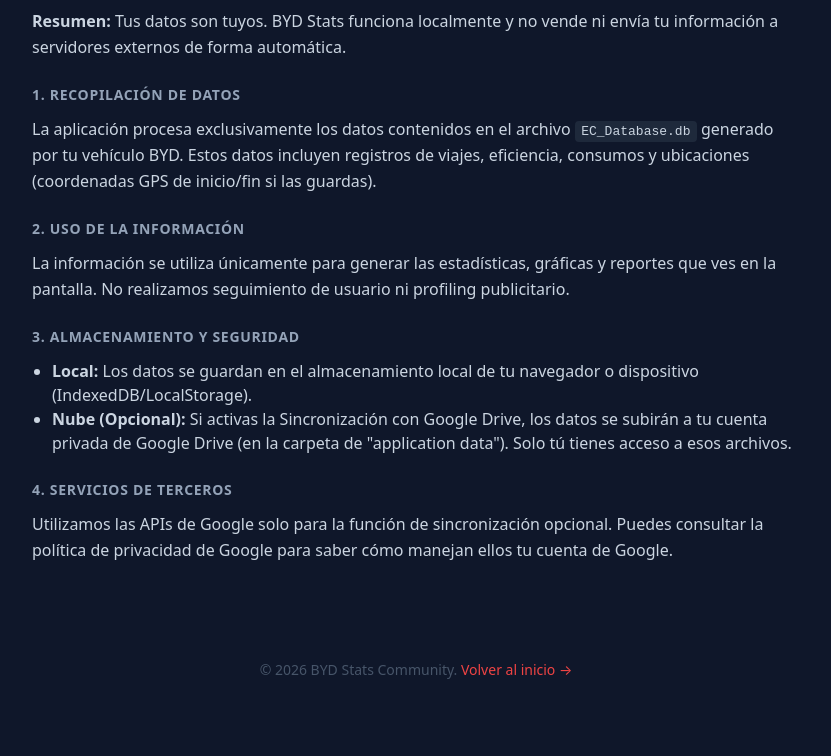
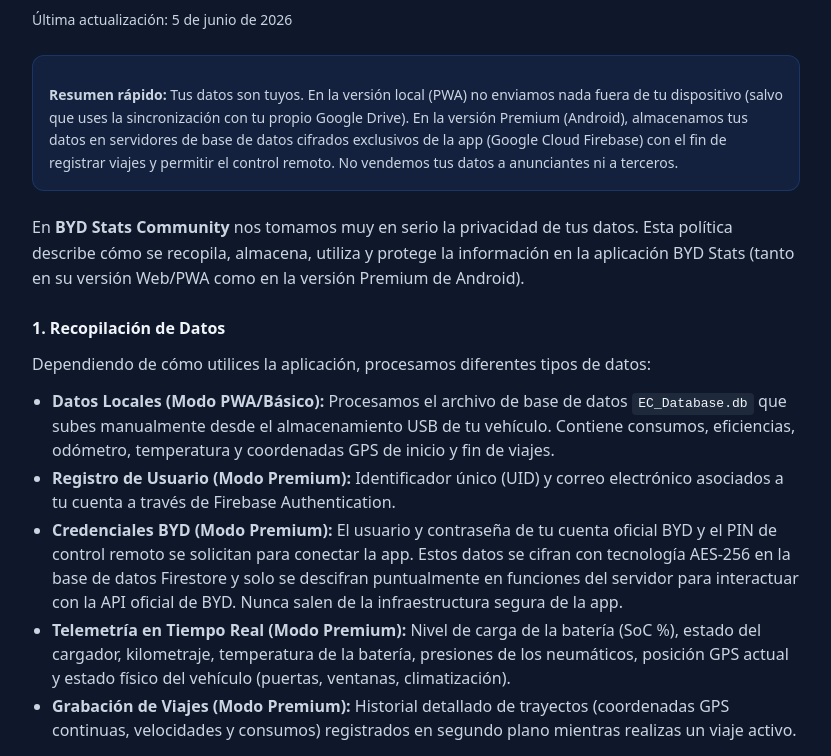
Before and after one commit to miguelpicado/LandingPage_BYDStats, a plain HTML site: page privacidad/index.html in a window 1280 px wide. Shown: the part 264-1020 px from the top of the page, without its empty margins (224-1055 px from the left). Drawn offline with nearby package versions, Linux system fonts and the light colour scheme.

Commit message:
docs: update privacy policy to reflect current stack and integrations

```diff
--- a/privacidad/index.html
+++ b/privacidad/index.html
@@ -21,12 +21,10 @@
         }
 
         .prose h4 {
-            font-size: 0.875rem;
+            font-size: 1rem;
             font-weight: 700;
-            text-transform: uppercase;
-            letter-spacing: 0.05em;
             margin-top: 1.5rem;
-            color: #94a3b8;
+            color: #f1f5f9;
         }
 
         .prose p {
@@ -42,11 +40,16 @@
             color: #cbd5e1;
         }
 
+        .prose li {
+            margin-top: 0.25rem;
+        }
+
         .prose code {
             background-color: #1e293b;
             padding: 0.2rem 0.4rem;
             border-radius: 0.25rem;
             font-family: monospace;
+            color: #f1f5f9;
         }
     </style>
 </head>
@@ -64,30 +67,60 @@
 
         <div class="prose">
             <h3>Política de Privacidad</h3>
-            <p><strong>Resumen:</strong> Tus datos son tuyos. BYD Stats funciona localmente y no vende ni envía tu
-                información a servidores externos de forma automática.</p>
+            <p class="text-sm text-slate-500">Última actualización: 5 de junio de 2026</p>
+
+            <div class="bg-blue-500/10 border border-blue-500/20 rounded-xl p-4 my-6">
+                <p class="text-sm text-blue-300"><strong>Resumen rápido:</strong> Tus datos son tuyos. En la versión local (PWA) no enviamos nada fuera de tu dispositivo (salvo que uses la sincronización con tu propio Google Drive). En la versión Premium (Android), almacenamos tus datos en servidores de base de datos cifrados exclusivos de la app (Google Cloud Firebase) con el fin de registrar viajes y permitir el control remoto. No vendemos tus datos a anunciantes ni a terceros.</p>
+            </div>
+
+            <p>En <strong>BYD Stats Community</strong> nos tomamos muy en serio la privacidad de tus datos. Esta política describe cómo se recopila, almacena, utiliza y protege la información en la aplicación BYD Stats (tanto en su versión Web/PWA como en la versión Premium de Android).</p>
 
             <h4>1. Recopilación de Datos</h4>
-            <p>La aplicación procesa exclusivamente los datos contenidos en el archivo <code>EC_Database.db</code>
-                generado por tu vehículo BYD. Estos datos incluyen registros de viajes, eficiencia, consumos y
-                ubicaciones (coordenadas GPS de inicio/fin si las guardas).</p>
+            <p>Dependiendo de cómo utilices la aplicación, procesamos diferentes tipos de datos:</p>
+            <ul>
+                <li><strong>Datos Locales (Modo PWA/Básico):</strong> Procesamos el archivo de base de datos <code>EC_Database.db</code> que subes manualmente desde el almacenamiento USB de tu vehículo. Contiene consumos, eficiencias, odómetro, temperatura y coordenadas GPS de inicio y fin de viajes.</li>
+                <li><strong>Registro de Usuario (Modo Premium):</strong> Identificador único (UID) y correo electrónico asociados a tu cuenta a través de Firebase Authentication.</li>
+                <li><strong>Credenciales BYD (Modo Premium):</strong> El usuario y contraseña de tu cuenta oficial BYD y el PIN de control remoto se solicitan para conectar la app. Estos datos se cifran con tecnología AES-256 en la base de datos Firestore y solo se descifran puntualmente en funciones del servidor para interactuar con la API oficial de BYD. Nunca salen de la infraestructura segura de la app.</li>
+                <li><strong>Telemetría en Tiempo Real (Modo Premium):</strong> Nivel de carga de la batería (SoC %), estado del cargador, kilometraje, temperatura de la batería, presiones de los neumáticos, posición GPS actual y estado físico del vehículo (puertas, ventanas, climatización).</li>
+                <li><strong>Grabación de Viajes (Modo Premium):</strong> Historial detallado de trayectos (coordenadas GPS continuas, velocidades y consumos) registrados en segundo plano mientras realizas un viaje activo.</li>
+            </ul>
 
             <h4>2. Uso de la Información</h4>
-            <p>La información se utiliza únicamente para generar las estadísticas, gráficas y reportes que ves en la
-                pantalla. No realizamos seguimiento de usuario ni profiling publicitario.</p>
+            <p>Utilizamos tus datos únicamente para ofrecer las funcionalidades del servicio:</p>
+            <ul>
+                <li>Procesar tus bases de datos de viajes para mostrar estadísticas y gráficas avanzadas.</li>
+                <li>Conectarse a la API de BYD en tu nombre para obtener actualizaciones automáticas del estado de tu vehículo y para ejecutar los comandos de control remoto que tú ordenes (bloquear/desbloquear puertas, iniciar/parar clima, claxon, etc.).</li>
+                <li>Monitorear viajes activos y detectar cargas automáticas.</li>
+                <li>Enviar notificaciones push informativas y de seguridad (ej. alertas de ubicación sospechosa en caso de que el coche se mueva más de 500 metros sin viaje activo, avisos de target SoC al cargar).</li>
+            </ul>
 
             <h4>3. Almacenamiento y Seguridad</h4>
             <ul>
-                <li><strong>Local:</strong> Los datos se guardan en el almacenamiento local de tu navegador o
-                    dispositivo (IndexedDB/LocalStorage).</li>
-                <li><strong>Nube (Opcional):</strong> Si activas la Sincronización con Google Drive, los datos se
-                    subirán a tu cuenta privada de Google Drive (en la carpeta de "application data"). Solo tú tienes
-                    acceso a esos archivos.</li>
+                <li><strong>Almacenamiento Local:</strong> Los datos del modo PWA se guardan en tu propio navegador usando bases de datos locales (IndexedDB/LocalStorage).</li>
+                <li><strong>Servidores en la Nube (Modo Premium):</strong> Para sincronizar datos entre dispositivos y habilitar el control remoto, los datos se almacenan cifrados en <strong>Google Cloud Firebase (Firestore)</strong> en la región de la Unión Europea (<code>europe-west1</code>), conforme a la normativa de protección de datos europea (RGPD).</li>
+                <li><strong>Sincronización con Google Drive (Opcional):</strong> Si activas la sincronización con Google Drive, la app guardará copias de seguridad de tus datos directamente en tu propia cuenta de Google Drive en una carpeta privada dedicada a la aplicación (<code>appDataFolder</code>). Solo tú controlas y tienes acceso a estos archivos.</li>
             </ul>
 
-            <h4>4. Servicios de Terceros</h4>
-            <p>Utilizamos las APIs de Google solo para la función de sincronización opcional. Puedes consultar la
-                política de privacidad de Google para saber cómo manejan ellos tu cuenta de Google.</p>
+            <h4>4. Integraciones y Servicios de Terceros</h4>
+            <p>Para ofrecer un servicio completo y seguro, integramos los siguientes servicios de terceros:</p>
+            <ul>
+                <li><strong>Google Smart Home (Opt-in):</strong> Si vinculas de forma voluntaria la app con Google Home / Google Assistant para controlar tu vehículo por voz, compartiremos de forma segura con los servidores de Google los datos estrictamente necesarios (modelo de coche, SoC %, estado del clima y del bloqueo, y ubicación solo si ejecutas comandos de búsqueda). Puedes revocar este vínculo en cualquier momento.</li>
+                <li><strong>A Better Routeplanner - ABRP (Opt-in):</strong> Si habilitas la sincronización telemétrica con ABRP, enviaremos datos de SoC, ubicación y estado de carga a su API externa para mejorar la planificación de tus rutas.</li>
+                <li><strong>API de Geoapify:</strong> Usamos este servicio para el "road snapping" (ajustar las coordenadas GPS de tus viajes a carreteras reales). No se transmiten datos que identifiquen tu cuenta personal.</li>
+                <li><strong>Google Play Billing:</strong> Para gestionar y verificar tu suscripción de renovación automática de forma segura.</li>
+                <li><strong>Google Play Integrity:</strong> Para validar la integridad del dispositivo y de la aplicación, evitando fraudes y accesos no autorizados.</li>
+                <li><strong>Firebase Cloud Messaging (FCM):</strong> Para la entrega de notificaciones automáticas.</li>
+            </ul>
+
+            <h4>5. Retención y Eliminación de Datos</h4>
+            <p>Conservamos tus datos solo mientras tu cuenta esté activa o sea necesario para el servicio:</p>
+            <ul>
+                <li>Los datos locales se pueden eliminar en cualquier momento borrando el historial en los ajustes de la app o borrando los datos de tu navegador.</li>
+                <li>Puedes eliminar por completo tu cuenta y todos tus datos sincronizados en la nube (credenciales BYD, logs, viajes, cargas, vínculos) directamente desde la sección de Ajustes de la App o escribiendo a <code>contacto@bydstats.com</code>. Esta eliminación es permanente, irreversible e inmediata.</li>
+            </ul>
+
+            <h4>6. Tus Derechos (RGPD)</h4>
+            <p>De acuerdo con el Reglamento General de Protección de Datos (RGPD) de la UE, tienes derecho a acceder a tus datos, rectificarlos, solicitar su portabilidad (exportándolos en formatos comunes como CSV o JSON desde la app) o exigir su eliminación definitiva. Para cualquier consulta sobre tus datos, puedes ponerte en contacto con soporte a través de <code>contacto@bydstats.com</code>.</p>
         </div>
 
         <footer class="mt-24 text-center text-slate-600 text-sm">
```
